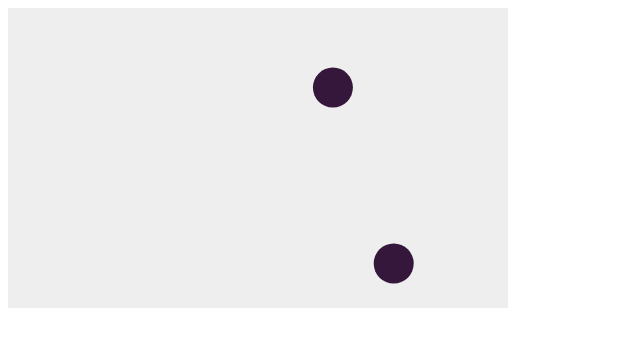
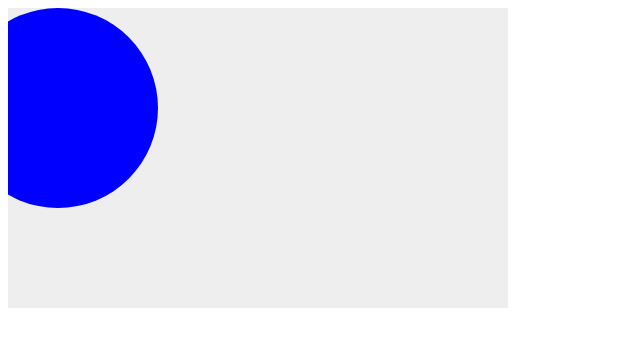
Before and after one commit to AndyRightNow/ESL-Suite-Rocket-Adventure-Game, a plain HTML site: page Integration.html in a window 1280 px wide. Shown: the whole page, without its empty margins (0-640 px from the left). Drawn offline with Linux system fonts and the light colour scheme.

Commit message:
Stubbed out Shape Class Circle and Tests / Modified GraphicsClass drawing funtions to be based on Shape Class

```diff
--- a/GraphicsClass.js
+++ b/GraphicsClass.js
@@ -48,9 +48,9 @@ var GraphicsContext = {
 
     },
 
-    drawCircle: function(x, y, r, color) {
+    drawCircle: function(circle, color) {
         this.canvasCtx.beginPath();
-        this.canvasCtx.arc(x, y, r, 0, Math.PI * 2);
+        this.canvasCtx.arc(circle.center.x, circle.center.y, circle.r, 0, Math.PI * 2);
         this.canvasCtx.fillStyle = color;
         this.canvasCtx.fill();
     },
--- a/Integration.html
+++ b/Integration.html
@@ -21,6 +21,7 @@
   <script src="Utility\Physics.js"></script>
   <script src="Utility\Timer.js"></script>
   <script src="Utility\Vector.js"></script>
+  <script src="Utility\Shape.js"></script>
   <!-- End -->
 
   <!-- Tests -->
@@ -39,9 +40,10 @@
   <!-- <script src="Test\InputClassTest.js"></script> -->
   <!-- <script src="Test\EngineMainTest.js"></script> -->
   <!-- <script src="Test\UtilityTest.js"></script> -->
-  <script src="Test\PhysicsTest.js"></script>
+  <!-- <script src="Test\PhysicsTest.js"></script> -->
   <!-- <script src="Test\TimerTest.js"></script> -->
   <!-- <script src="Test\VectorTest.js"></script> -->
+  <script src="Test\ShapeTest.js"></script>
   <!-- End -->
 </footer>
 </html>
--- /dev/null
+++ b/Test/ShapeTest.js
@@ -0,0 +1,23 @@
+/*************************************************************************************
+
+										Shape Class Test
+
+*************************************************************************************/
+
+//*****************************
+//	Test Circle object
+//*****************************
+var cir = new Circle(new Vector(50, 50), 20);
+GraphicsContext.drawCircle(cir, "blue");
+
+//*********************************
+//	Test Circle.translate() method
+//*********************************
+cir.translate(0, 50);
+GraphicsContext.drawCircle(cir, "blue");
+
+//*********************************
+//	Test Circle.scale() method
+//*********************************
+cir.scale(5);
+GraphicsContext.drawCircle(cir, "blue");
--- /dev/null
+++ b/Utility/Shape.js
@@ -0,0 +1,28 @@
+/*************************************************************************************
+										Shape Class
+
+								   Created By Andy Zhou
+
+	Overview:
+
+	Shapes using vectors to denote the position and size
+
+*************************************************************************************/
+
+//**************************************
+//	Circle Object and its operations
+//**************************************
+var Circle = function(centerV, r) {
+    this.center = centerV;
+    this.r = r;
+};
+
+Circle.prototype.translate = function(x, y) {
+    this.center.translate(x, y);
+    return this;
+};
+
+Circle.prototype.scale = function(scalar){
+	this.r *= scalar;
+	return this;
+};
```
Also changed, not shown: README.md.
